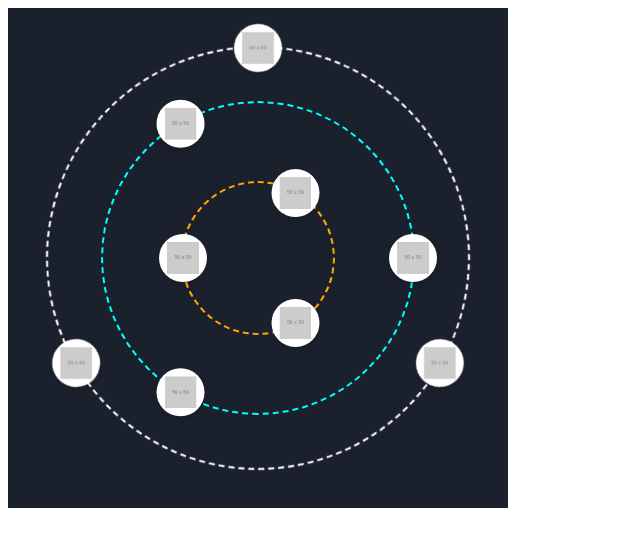
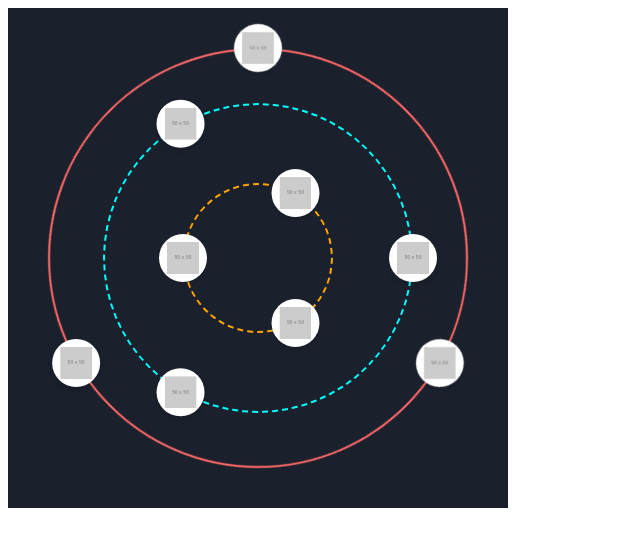
Before and after one commit to hramasimpaniry/latibro-core, a website built with Vite: page index.html in a window 1280 px wide. Shown: the whole page, without its empty margins (0-640 px from the left). Built offline with nearby package versions, Linux system fonts and the light colour scheme; placeholder pictures from the web are drawn by us.

Commit message:
add option 'customCss'. If provided, all inline styling will be ignored (borderWidth, borderColor, borderStyle...)

```diff
--- a/index.html
+++ b/index.html
@@ -11,6 +11,7 @@
 
 <body>
   <div id="orbital-container" style="width: 500px; height: 500px;"></div>
+  <link rel="stylesheet" href="/src/style.css">
   <script type="module" src="/src/main.js"></script>
 </body>
 
--- a/src/Orbital.js
+++ b/src/Orbital.js
@@ -20,6 +20,7 @@ class Orbital {
         const orbitRadius = (orbit.customRadius || 75) + orbitIndex * this.orbitSpacing;
         const orbitAnimationName = `orbit-${orbitIndex}-rotation`;
         const itemCount = orbit.items.length;
+        const orbitCssList = orbit.customCss ? orbit.customCss.split(' ') : [];
 
         // Create orbit
         const orbitDiv = document.createElement('div');
@@ -27,7 +28,10 @@ class Orbital {
         orbitDiv.style.width = `${2 * orbitRadius}px`;
         orbitDiv.style.height = `${2 * orbitRadius}px`;
         orbitDiv.style.borderRadius = '50%';
-        orbitDiv.style.border = `${orbit.borderWidth || 2}px ${orbit.borderStyle || 'dashed'} ${orbit.borderColor || 'white'}`;
+        orbitCssList.forEach(function(css) {
+          orbitDiv.classList.add(css);
+        });
+        orbitDiv.style.border = orbitCssList.length <= 0 ? `${orbit.borderWidth || 2}px ${orbit.borderStyle || 'dashed'} ${orbit.borderColor || 'white'}` : '';
         orbitDiv.style.animation = `${orbitAnimationName} ${orbit.speed || 10}s linear infinite ${orbitIndex % 2 === 0 ? 'normal' : 'reverse'}`;
 
         this.addAnimation(`@keyframes ${orbitAnimationName} {
--- a/src/main.js
+++ b/src/main.js
@@ -31,7 +31,12 @@ const config = {
       ],
       speed: 20,
       customRadius: 100,
-      borderColor: 'white'
+      // If customCss is provided, inline styling like
+      // borderWidth, borderColor or borderStyle are ignored.
+      customCss: 'border-solid border-red border-1',
+      borderColor: 'white',
+      borderStyle: 'dotted',
+      borderWidth: 5
     },
   ],
 };
--- a/src/style.css
+++ b/src/style.css
@@ -1,3 +1,15 @@
 * {
   box-sizing: border-box;
 }
+
+.border-red {
+  border-color: #ff6868;
+}
+
+.border-solid {
+  border-style: solid;
+}
+
+.border-1 {
+  border-width: 2px;
+}
```
